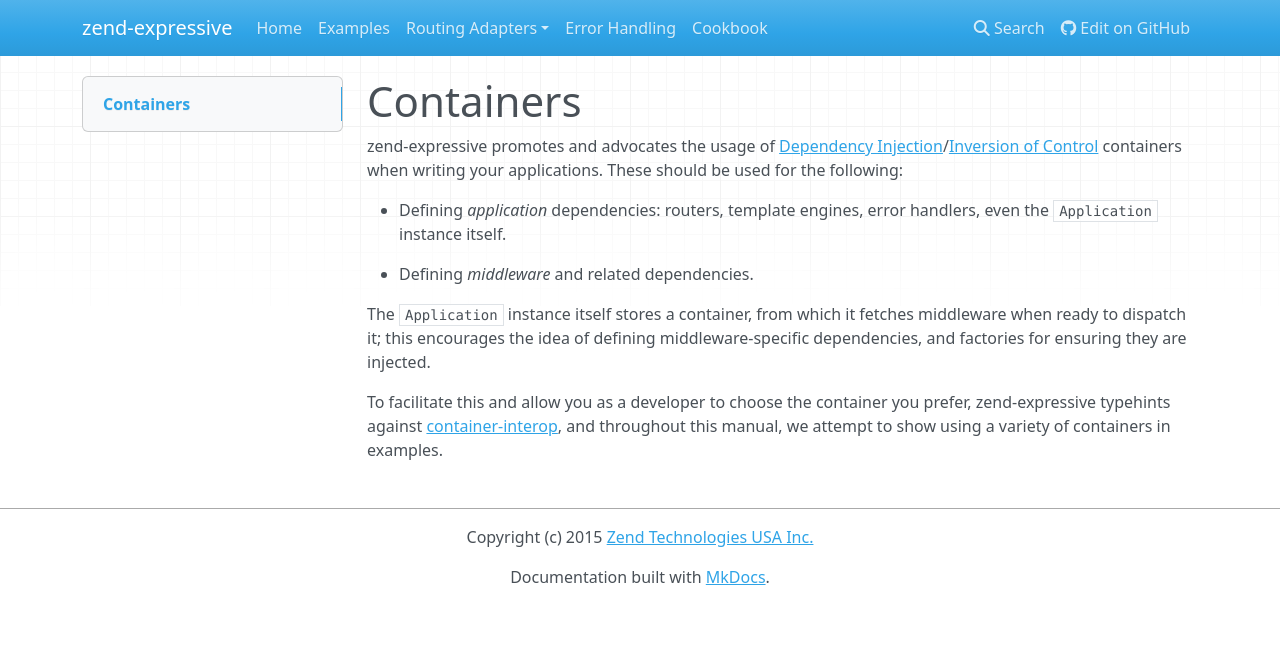
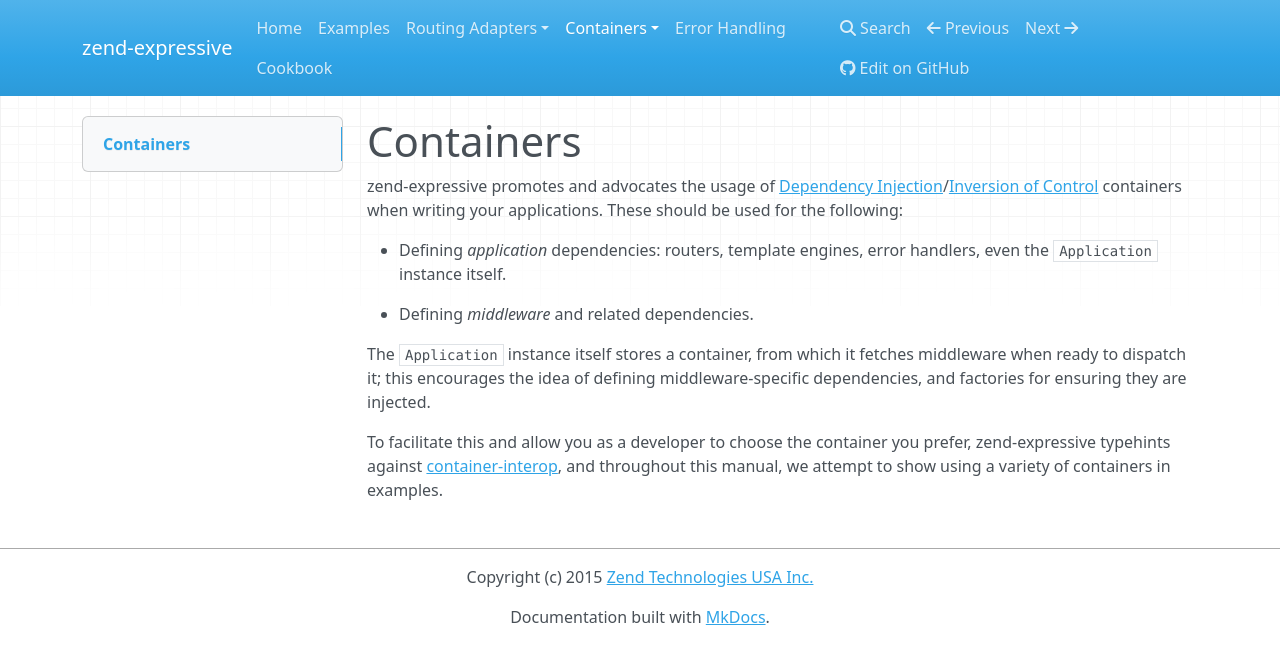
Before and after one commit to zendframework/zend-expressive, an MkDocs documentation site: the page built from doc/book/container/intro.md, in a window 1280 px wide. Shown: the top 664 px of the page. Built offline with MkDocs 1.6.1, drawn with Linux system fonts in a browser that asks for light colours; nearby versions of some CDN libraries; old or Windows-style settings are respelled for this version of MkDocs; some of the changed lines change nothing that is shown.

Commit message:
Updated mkdocs.yml

```diff
--- a/mkdocs.yml
+++ b/mkdocs.yml
@@ -4,6 +4,7 @@
     - index.md
     - { Examples: usage-examples.md }
     - { 'Routing Adapters': [{ Aura: router/aura.md }, { FastRoute: router/fast-route.md }, { ZF2: router/zf2.md }, { 'URI Generation': router/uri-generation.md }] }
+    - { Containers: [{ Intro: container/intro.md }, { 'Container Factories': container/factories.md }] }
     - { 'Error Handling': error-handling.md }
     - { Cookbook: cookbook.md }
 site_name: zend-expressive
```
